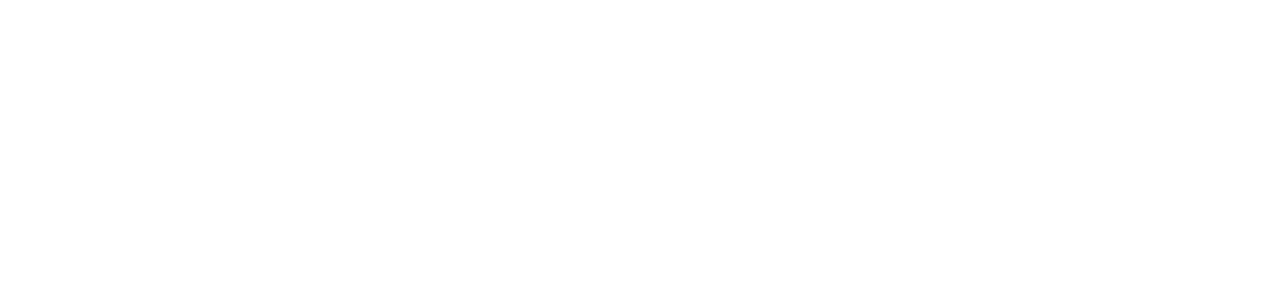
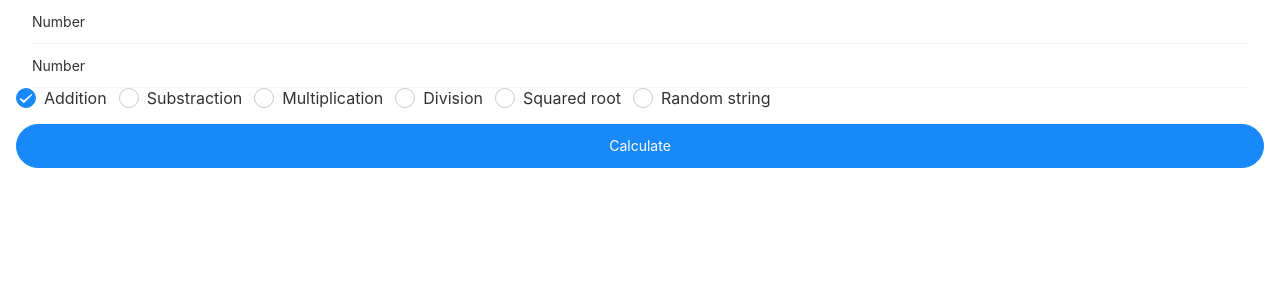
Before and after one commit to danielRenteria22/calculator-web, a Vue app: page /#/home in a window 1280 px wide. Before the commit this address had no page. Shown: the top 300 px of the page. Built offline with nearby package versions, Linux system fonts and the light colour scheme.

Commit message:
Implement login and operations

```diff
--- /dev/null
+++ b/src/api/operationRequests.js
@@ -0,0 +1,10 @@
+import {POST} from './requestHelper.js'
+
+export async function execute_operation(operand_1,operand_2,operation_type){
+    let body = {
+        operand_1,
+        operand_2,
+        operation_type
+    }
+    return await POST(`operation/execute`,body)
+}
--- /dev/null
+++ b/src/api/requestHelper.js
@@ -0,0 +1,77 @@
+function getBaseUrl(subdomain = null) {
+    return 'http://127.0.0.1:5000'
+}
+
+function getHeaders() {
+    let headers = {
+        'Content-Type': 'application/json',
+    }
+    let accessToken = localStorage.getItem('accessToken')
+    if(accessToken != null) {
+        headers.Authorization = `Bearer ${accessToken}`
+    }
+    return headers
+}
+
+export async function GET(endPoint, subdomain = null) {
+    let baseUrl = getBaseUrl(subdomain)
+    let response = await fetch(`${baseUrl}/${endPoint}`, {
+        headers: getHeaders()
+    })
+    let body = await response.json()
+    return body
+}
+
+export async function DELETE(endPoint, subdomain = null) {
+    let baseUrl = getBaseUrl(subdomain)
+    let response = await fetch(`${baseUrl}/${endPoint}`, {
+        method: 'DELETE',
+        headers: getHeaders()
+    })
+    let body = await response.json()
+    return body
+}
+
+export async function DOWNLOAD(endPoint, subdomain = null) {
+    let baseUrl = getBaseUrl(subdomain)
+    let response = await fetch(`${baseUrl}/${endPoint}`)
+    let blob = await response.blob()
+    return blob
+}
+
+export async function POST(endPoint, body, subdomain = null) {
+    let baseUrl = getBaseUrl(subdomain)
+    let response = await fetch(`${baseUrl}/${endPoint}`, {
+        method: 'POST',
+        body: JSON.stringify(body),
+        headers: getHeaders()
+    })
+
+    let data = response.json()
+    return data
+}
+
+export async function POST_FORM_DATA(endPoint, body, subdomain = null) {
+    let baseUrl = getBaseUrl(subdomain)
+    let response = await fetch(`${baseUrl}/${endPoint}`, {
+        method: 'POST',
+        body: body,
+        headers: {}
+    })
+
+    let data = response.json()
+    return data
+}
+
+
+export async function PATCH(endPoint, body, subdomain = null) {
+    let baseUrl = getBaseUrl(subdomain)
+    let response = await fetch(`${baseUrl}/${endPoint}`, {
+        method: 'PATCH',
+        body: JSON.stringify(body),
+        headers: getHeaders()
+    })
+
+    let data = response.json()
+    return data
+}
--- /dev/null
+++ b/src/api/user_requests.js
@@ -0,0 +1,9 @@
+import {POST} from './requestHelper.js'
+
+export async function login_request(username,password){
+    let body = {
+        username,
+        password
+    }
+    return await POST(`user/login`,body)
+}
--- /dev/null
+++ b/src/components/Home.vue
@@ -0,0 +1,75 @@
+<script>
+import {execute_operation} from '@/api/operationRequests.js'
+import { showDialog } from 'vant';
+export default {
+  data() {
+    return {
+      operand1: null,
+      operand2: null,
+      operation: 'ADDITION',
+    }
+  },
+  methods: {
+    onSubmit() {
+        execute_operation(parseFloat(this.operand1),parseFloat(this.operand2),this.operation).then(data => {
+            console.log(data)
+            if(data.error) {
+                showDialog({
+                    title: 'Ups...',
+                    message: data.message,
+                    confirmButtonText: 'Ok'
+                })
+                return
+            }
+
+            showDialog({
+                title: 'Result',
+                message: data.data,
+                confirmButtonText: 'Ok'
+            })
+        })
+    }
+  }
+}
+</script>
+
+<template>
+  <main>
+    <van-form @submit="onSubmit">
+      <van-cell-group inset>
+        <van-field
+            v-model="operand1"
+            type="number"
+            label="Number"
+            :rules="[{ required: true, message: 'Operand is required' }]"
+        />
+
+        <van-field
+            v-model="operand2"
+            type="number"
+            label="Number"
+            :rules="[{ required: true, message: 'Operand is required' }]"
+        />
+
+        <van-radio-group v-model="operation" direction="horizontal">
+            <van-radio name="ADDITION">Addition</van-radio>
+            <van-radio name="SUBSTRACTION">Substraction</van-radio>
+            <van-radio name="MULTIPLICATION">Multiplication</van-radio>
+            <van-radio name="DIVISION">Division</van-radio>
+            <van-radio name="SQUARED_ROOT">Squared root</van-radio>
+            <van-radio name="RANDOM_STRING">Random string</van-radio>
+        </van-radio-group>
+
+      </van-cell-group>
+      <div style="margin: 16px;">
+        <van-button round block type="primary" native-type="submit">
+          Calculate
+        </van-button>
+      </div>
+    </van-form>
+  </main>
+</template>
+
+<style scoped>
+
+</style>
--- a/src/components/Login.vue
+++ b/src/components/Login.vue
@@ -1,4 +1,6 @@
 <script>
+import {login_request} from '@/api/user_requests.js'
+import { showDialog } from 'vant';
 export default {
   data() {
     return {
@@ -7,9 +9,22 @@ export default {
     }
   },
   methods: {
-    onSubmit() {
-      // ...
-      console.log("Submited")
+    onSubmit(){
+      login_request(this.username,this.password).then((data) =>{
+        if(data.error) {
+          showDialog({
+            title: 'Ups...',
+            message: 'Credetials were not valid',
+            confirmButtonText: 'Ok'
+          })
+        } else {
+          let accessToken = data.data.access_token.access_token
+          let refreshToken = data.data.access_token.refresh_token
+          localStorage.setItem('accessToken',accessToken)
+          localStorage.setItem('refreshToken',refreshToken)
+          this.$router.push('/home')
+        }
+      })
     },
   }
 }
@@ -41,6 +56,7 @@ export default {
         </van-button>
       </div>
     </van-form>
+    New? Create an account
   </main>
 </template>
 
```
Also changed, not shown: src/main.js (+6 -1 lines).
